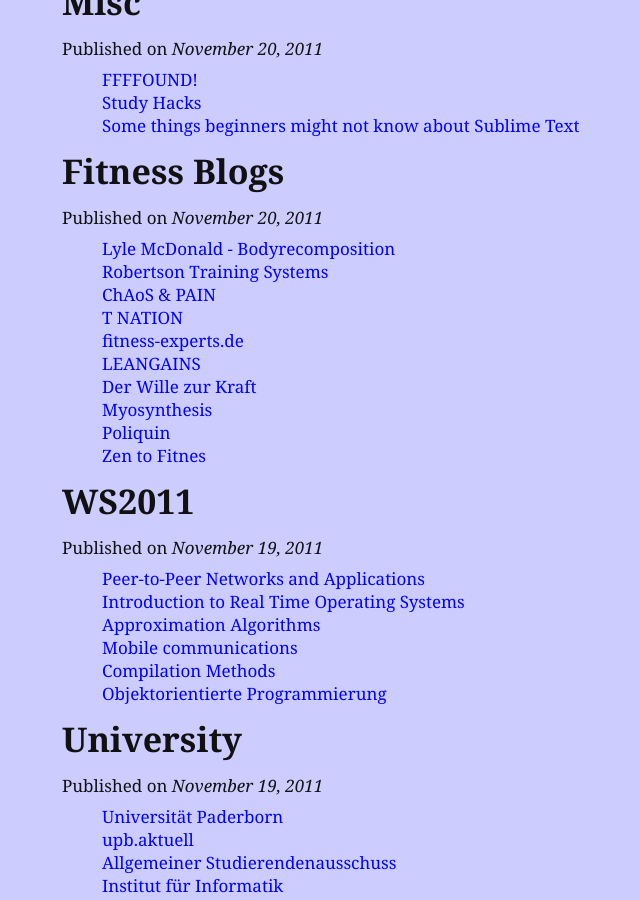
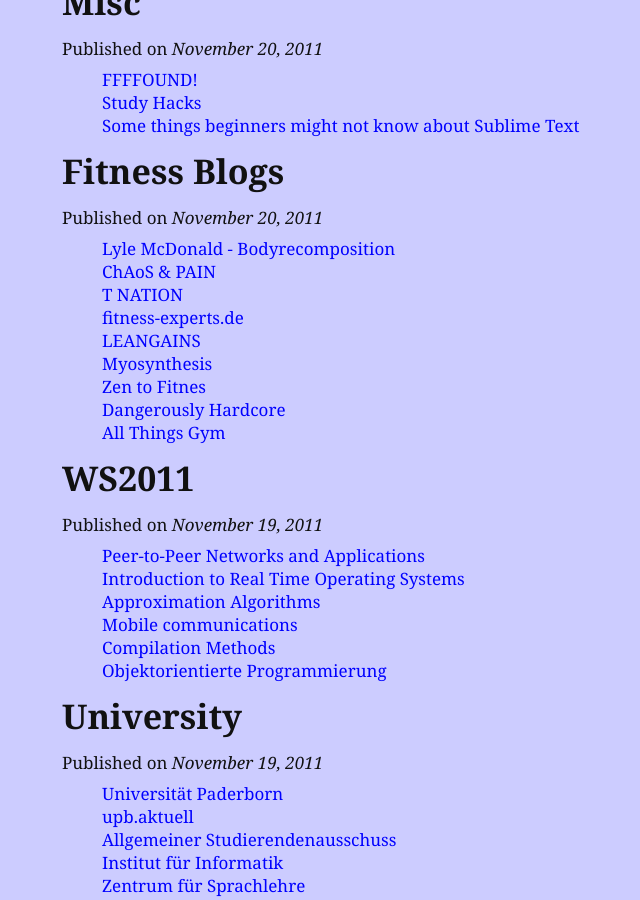
Before and after one commit to zdxerr/zdxerr.github.com, a Jekyll site: the page built from index.html, in a window 1280 px wide and 900 px high, scrolled down 5912 px. Shown: the whole window, without its empty margins (198-838 px from the left). Built offline with Jekyll 4.4.1, drawn with Linux system fonts in a browser that asks for light colours; Markdown is read by kramdown in place of the engine named in the settings.

Commit message:
New links.

```diff
--- a/_posts/2011-11-20-fitness-blogs.markdown
+++ b/_posts/2011-11-20-fitness-blogs.markdown
@@ -5,12 +5,11 @@
 ---
 
 - [Lyle McDonald - Bodyrecomposition](http://www.bodyrecomposition.com/)
-- [Robertson Training Systems](http://robertsontrainingsystems.com/)
 - [ChAoS & PAIN](http://chaosandpain.blogspot.com/)
 - [T NATION](http://www.t-nation.com/)
 - [fitness-experts.de](http://fitness-experts.de/)
 - [LEANGAINS](http://www.leangains.com/)
-- [Der Wille zur Kraft](http://www.derwillezurkraft.de/)
 - [Myosynthesis](http://www.myosynthesis.com/)
-- [Poliquin](http://www.charlespoliquin.com/)
 - [Zen to Fitnes](http://zentofitness.com/)
+- [Dangerously Hardcore](http://www.dangerouslyhardcore.com/)
+- [All Things Gym](http://www.allthingsgym.com/)
```
